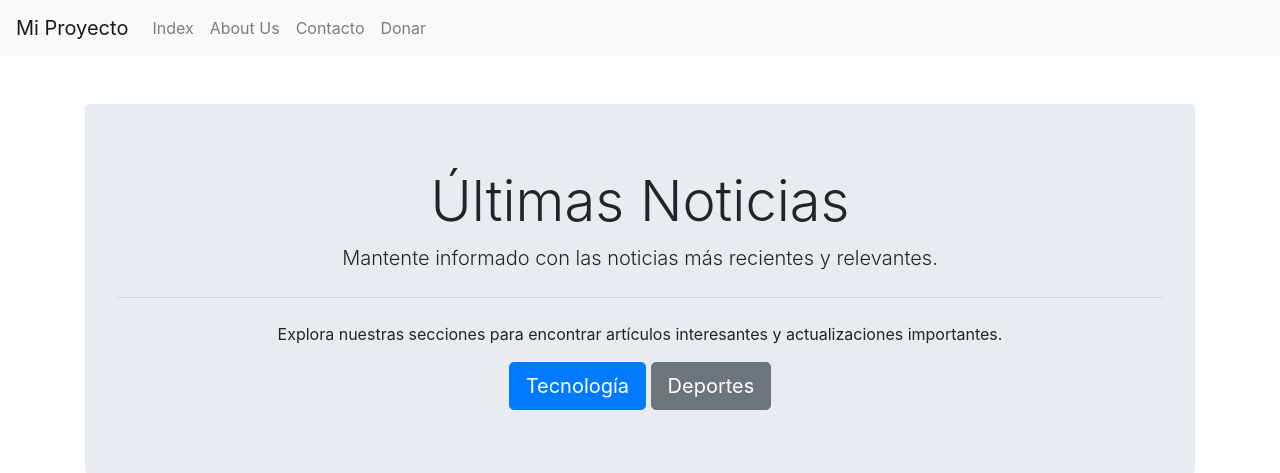
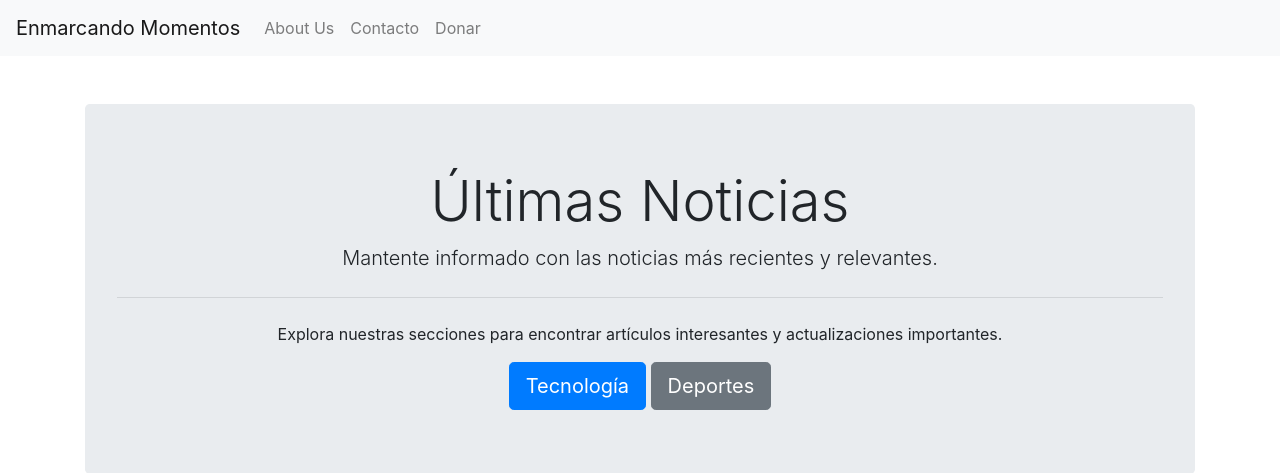
Before and after one commit to ValenOsuna/Backend-CodoACodo, a Django app: page / in a window 1280 px wide. Shown: the top 473 px of the page. Run offline with Django 5.2, Linux system fonts and the light colour scheme; data that the repository does not hold is empty; some libraries are stand-ins or nearby versions.

Commit message:
Mejorando el html del base

```diff
--- a/EnmarcandoMomentos/Web/templates/Web/Base.html
+++ b/EnmarcandoMomentos/Web/templates/Web/Base.html
@@ -13,15 +13,13 @@
 <body>
     <header>
         <nav class="navbar navbar-expand-lg navbar-light bg-light">
-            <a class="navbar-brand" href="#">Mi Proyecto</a>
+            <a class="navbar-brand" href="{% url 'Index' %}"> Enmarcando Momentos</a>
             <button class="navbar-toggler" type="button" data-toggle="collapse" data-target="#navbarNav" aria-controls="navbarNav" aria-expanded="false" aria-label="Toggle navigation">
                 <span class="navbar-toggler-icon"></span>
             </button>
             <div class="collapse navbar-collapse" id="navbarNav">
                 <ul class="navbar-nav">
-                    <li class="nav-item">
-                        <a class="nav-link" href="{% url 'Index' %}">Index</a>
-                    </li>
+
                     <li class="nav-item">
                         <a class="nav-link" href="{% url 'about' %}">About Us</a>
                     </li>
```
